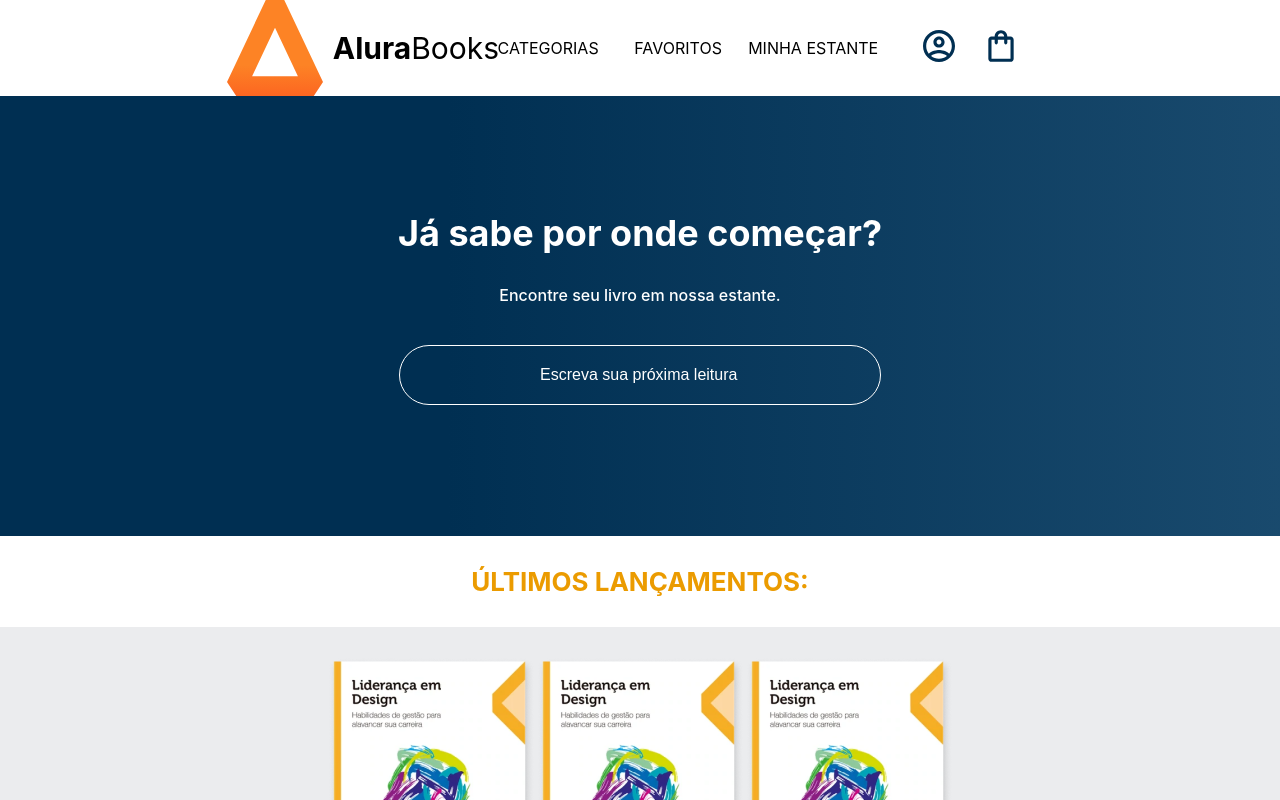
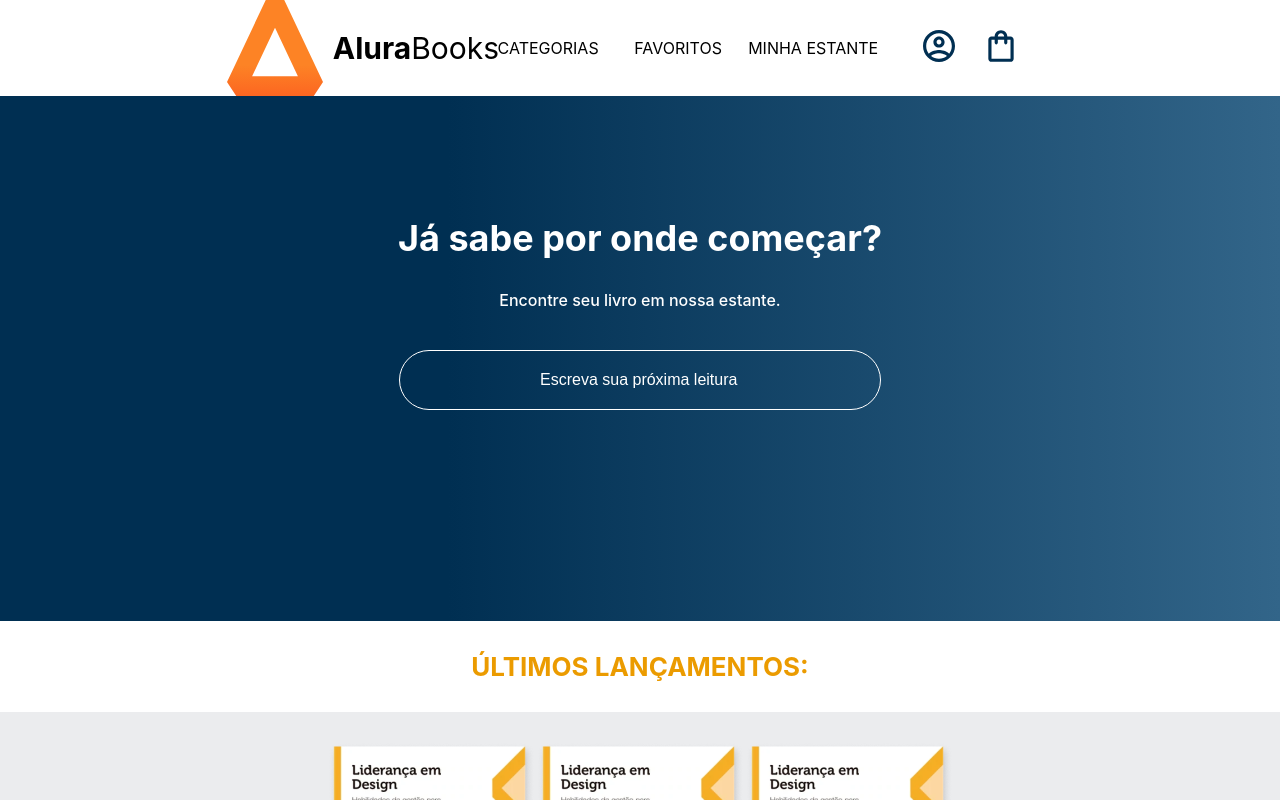
Before and after one commit to felipeabreu86/react-ts-alura-books, a React (Create React App) app: page / in a window 1280 px wide. Shown: the top 800 px of the page. Built offline with nearby package versions, Linux system fonts and the light colour scheme.

Commit message:
atualizando os resultados da pesquisa para serem exibidos em uma lista horizontal

```diff
--- a/src/componentes/Pesquisa/index.tsx
+++ b/src/componentes/Pesquisa/index.tsx
@@ -6,12 +6,12 @@ import { livros } from './dadosPesquisa';
 
 //#region   Componentes Estilizados
 const PesquisaContainer = styled.section`
-    background-image: linear-gradient(90deg, #002F52 35%, #326589 165%);
     color: #FFF;
     text-align: center;
-    padding: 85px 0;
+    padding: 90px 0;
     height: 270px;
     width: 100%;
+    margin-bottom: 75px;
 `
 
 const Titulo = styled.h2`
@@ -27,11 +27,16 @@ const Subtitulo = styled.h3`
     margin-bottom: 40px;
 `
 
+const ResultadoContainer = styled.section`
+    display: flex;
+    align-items: center;
+    justify-content: center;
+`
+
 const Resultado = styled.div`
-    display: flex;
+    display: block;
     justify-content: center;
     align-items: center;
-    margin-bottom: 20px;
     cursor: pointer;
     p {
         width: 200px;
@@ -49,7 +54,7 @@ export default function Pesquisa() {
 
     const [livrosPesquisados, setLivrosPesquisados] = useState<any[] | never[]>([]);
 
-    //#region   Funções do Tipo Handle
+    //#region   Funções Handle de Eventos
     function handleOnChange(evento: any) {
         const textoDigitado = evento.target.value.toUpperCase().trim();
         if (textoDigitado == '') {
@@ -65,16 +70,21 @@ export default function Pesquisa() {
     return (
         <PesquisaContainer>
             <Titulo>Já sabe por onde começar?</Titulo>
+
             <Subtitulo>Encontre seu livro em nossa estante.</Subtitulo>
+
             <Input
                 placeholder="Escreva sua próxima leitura"
                 onChange={handleOnChange} />
-            {livrosPesquisados.map(livro => (
-                <Resultado key={uuidv4()}>
-                    <p>{livro.nome}</p>
-                    <img src={livro.src} />
-                </Resultado>
-            ))}
+
+            <ResultadoContainer>
+                {livrosPesquisados.map(livro => (
+                    <Resultado key={uuidv4()}>
+                        <img src={livro.src} />
+                        <p>{livro.nome}</p>
+                    </Resultado>
+                ))}
+            </ResultadoContainer>
         </PesquisaContainer>
     );
 }
```
